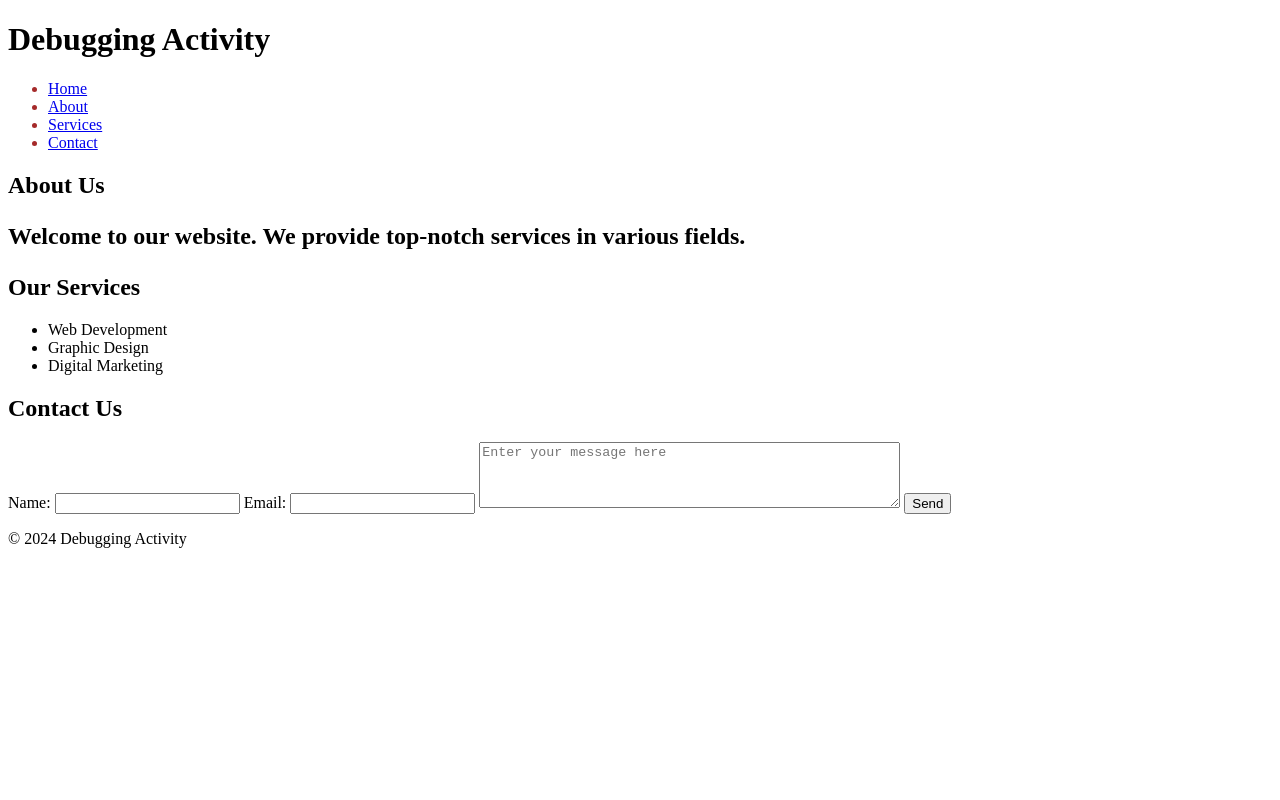
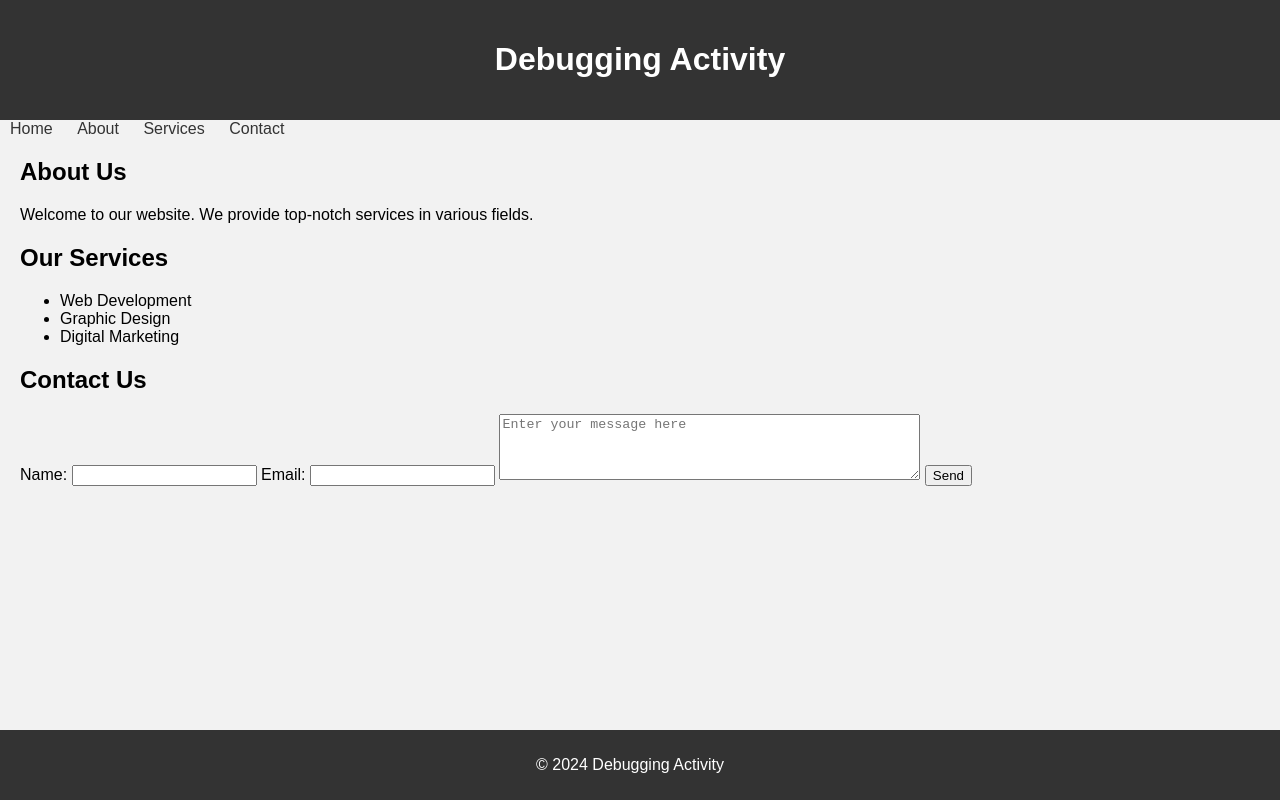
Before and after one commit to Danzkytoot/ALINSO-Debugging-Activity, a plain HTML site: page index.html in a window 1280 px wide. Drawn offline with Linux system fonts and the light colour scheme.

Commit message:
Debugged

```diff
--- a/index.html
+++ b/index.html
@@ -4,7 +4,7 @@
     <meta charset="UTF-8">
     <meta name="viewport" content="width=device-width, initial-scale=1.0">
     <title>Debugging Activity</title>
-    <link rel="stylesheet" href="./style.css">
+    <link rel="stylesheet" href="./styles.css">
 </head>
 <body>
     <header>
@@ -13,14 +13,14 @@
     <nav>
         <ul style="color: brown;">
             <li><a href="#">Home</a></li>
-            <li><a href="#">About</li>
+            <li><a href="#">About</a></li>
             <li><a href="#">Services</a></li>
             <li><a href="#">Contact</a></li>
         </ul>
     </nav>
     <main>
         <section>
-            <h2>About Us
+            <h2>About Us</h2>
             <p>Welcome to our website. We provide top-notch services in various fields.</p>
         </section>
         <section>
--- a/styles.css
+++ b/styles.css
@@ -1,5 +1,5 @@
 /* styles.css */
-body
+body {
     font-family: Arial, sans-serif;
     margin: 0;
     padding: 0;
@@ -7,7 +7,7 @@ body
     overflow-x: hidden;
 }
 
-heade {
+header {
     background-color: #333;
     color: #fff;
     padding: 20px;
@@ -32,15 +32,15 @@ nav ul li a {
 
 main section {
     margin: 20px;
-
+}
 
 footer {
     position: absolute;
-    bottom: 0
+    bottom: 0;
     right: 0;
     width: 100vw;
     background-color: #333;
     color: #fff;
     padding: 10px;
-    text-align center;
+    text-align: center;
 }
```
